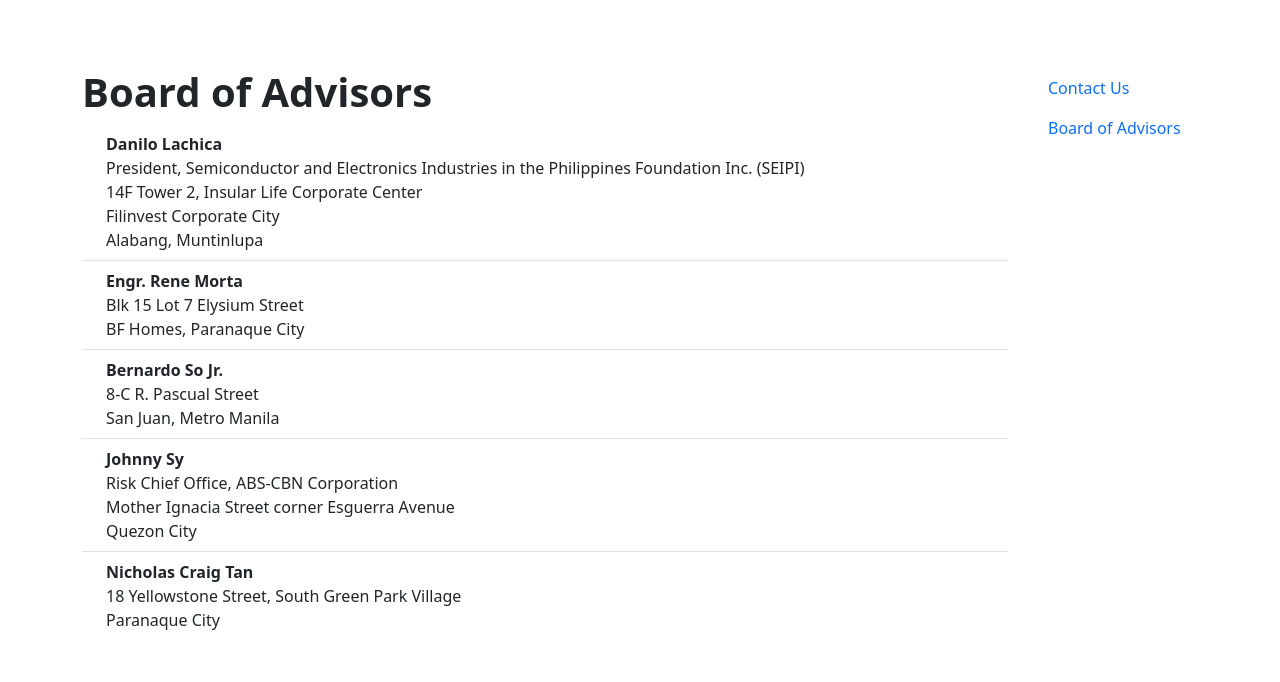
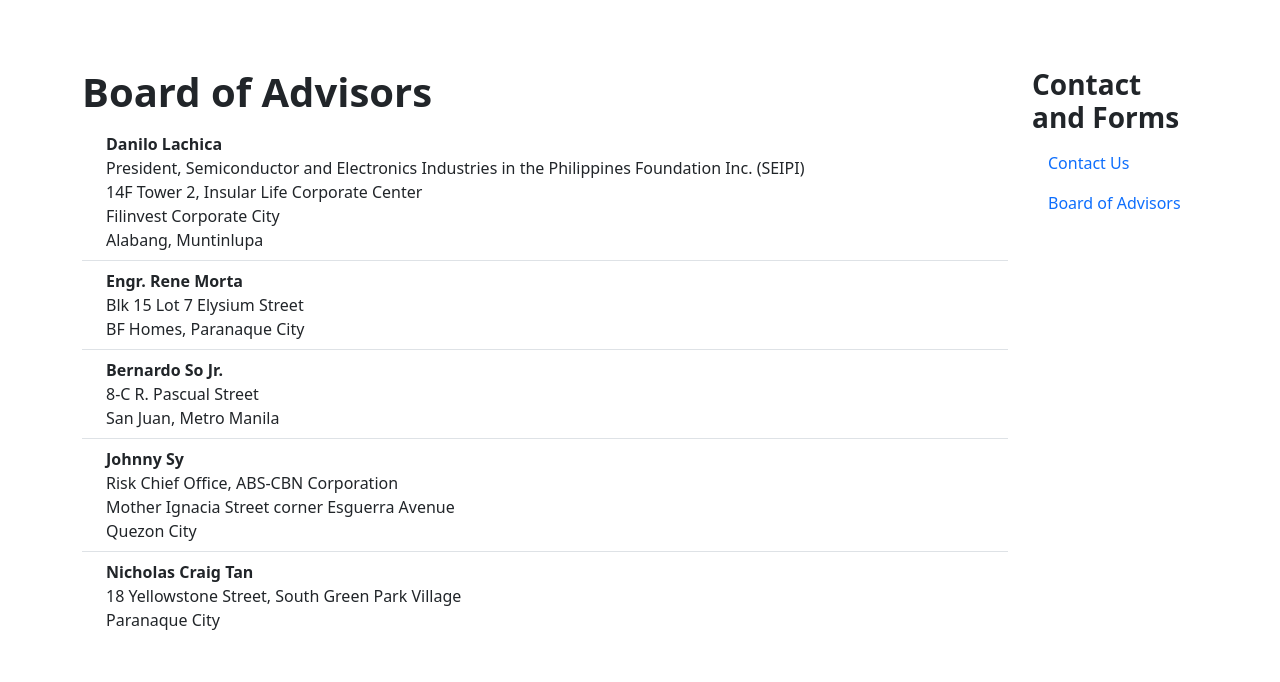
Before and after one commit to Jay-Obico/Jay-Obico.github.io, a plain HTML site: page Board_Of_Advisors.html in a window 1280 px wide. Shown: the part 51-733 px from the top of the page. Drawn offline with nearby package versions, Linux system fonts and the light colour scheme.

Commit message:
Update Board_Of_Advisors.html

```diff
--- a/Board_Of_Advisors.html
+++ b/Board_Of_Advisors.html
@@ -178,6 +178,7 @@
                     </ul>
                 </div>
                 <div class="col-2">
+                    <h3 class="fw-bold">Contact and Forms</h3>
                     <ul class="nav flex-column">
                         <li class="nav-item">
                           <a class="nav-link" aria-current="page" href="Contact_Us.html">Contact Us</a>
```
